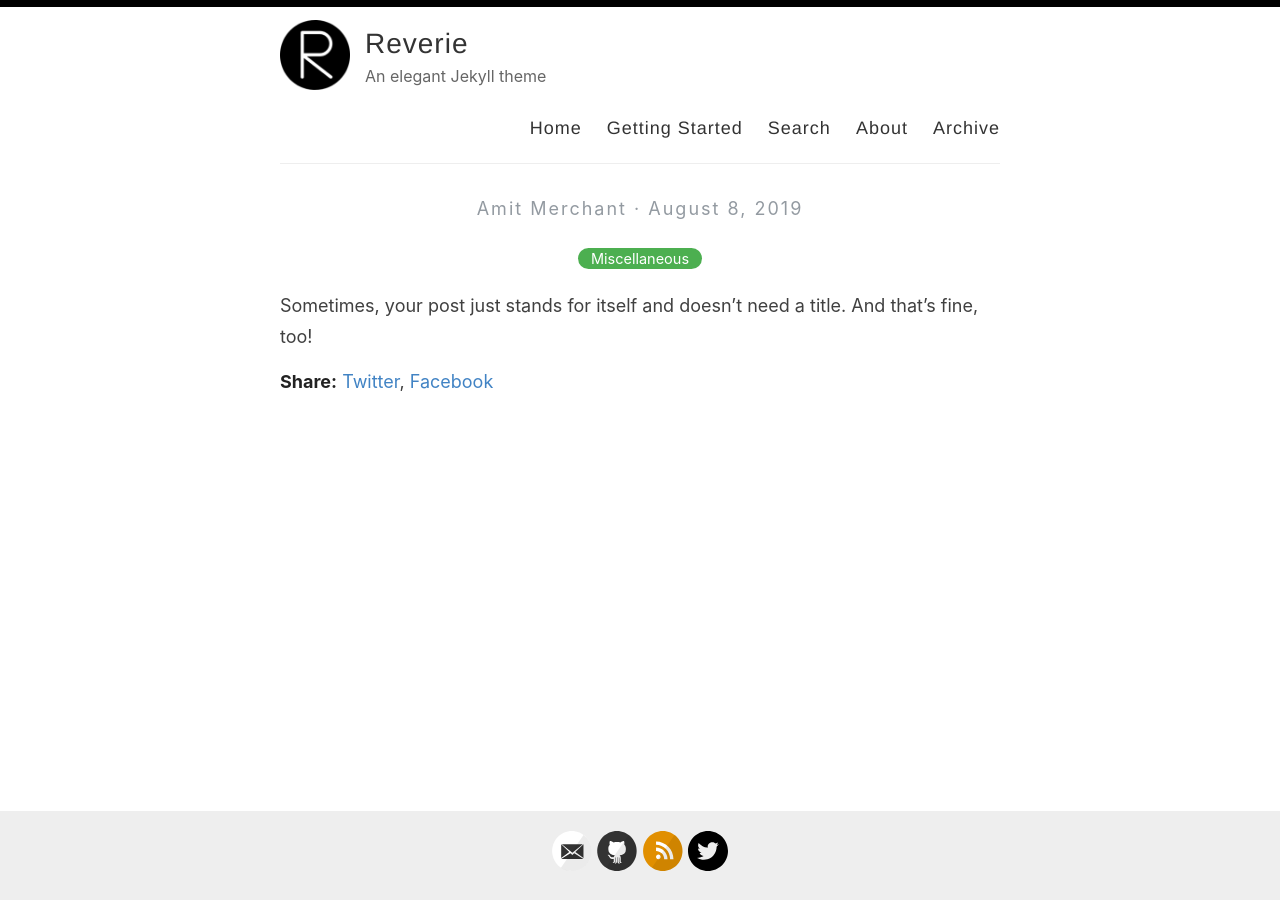
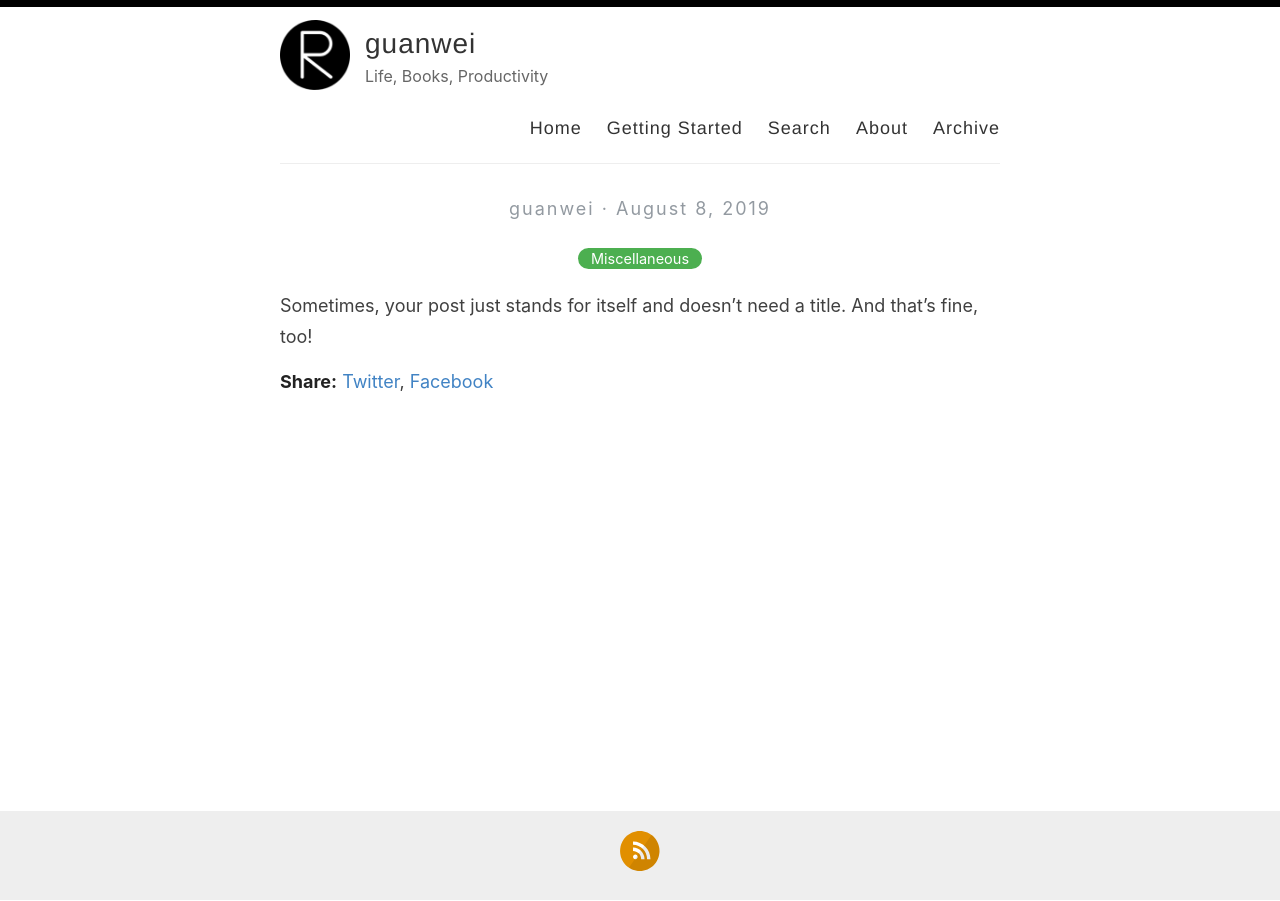
Before and after one commit to tgwtea/tgwtea.github.io, a Jekyll site: the page built from _posts/2019-08-08-no-title-posts.md, in a window 1280 px wide. Built offline with Jekyll 4.4.1, drawn with Linux system fonts in a browser that asks for light colours.

Commit message:
Update _config.yml

```diff
--- a/_config.yml
+++ b/_config.yml
@@ -3,13 +3,13 @@
 #
 
 # Name of your site (displayed in the header)
-name: Reverie
+name: guanwei
 
 # Name of the author
-author: Amit Merchant
+author: guanwei
 
 # Short bio or description (displayed in the header)
-description: An elegant Jekyll theme
+description: Life, Books, Productivity
 
 # URL of your avatar or profile pic (you could use your GitHub profile pic)
 avatar: /images/reverie.png
@@ -21,15 +21,15 @@ avatar: /images/reverie.png
 # Includes an icon in the footer for each username you enter
 footer-links:
   dribbble:
-  email: amit.d.merchant@gmail.com
+  email:
   facebook:
   flickr:
-  github: amitmerchant1990/reverie
+  github:
   instagram:
   linkedin:
   pinterest:
   rss: rss
-  twitter: amit_merchant
+  twitter:
   stackoverflow:
   youtube: # channel/<your_long_string> or user/<user-name>
   googleplus: # anything in your profile username that comes after plus.google.com/
@@ -41,15 +41,15 @@ footer-links:
 disqus:
 
 # Enter your Google Analytics web tracking code (e.g. UA-2110908-2) to activate tracking
-google_analytics: UA-43339302-11
+google_analytics:
 
 # For newer "GA4" analytics, use the following instead of the "UA" entry above
 #google_analytics_ga4: G-GABC1DEFG
 
 # Your website URL (e.g. http://amitmerchant1990.github.io or http://www.amitmerchant.com)
 # Used for Sitemap.xml and your RSS feed
-url: http://www.amitmerchant.com/reverie
-enforce_ssl: https://www.amitmerchant.com/reverie
+url:
+enforce_ssl:
 
 # If you're hosting your site at a Project repository on GitHub pages
 # (http://yourusername.github.io/repository-name)
```
